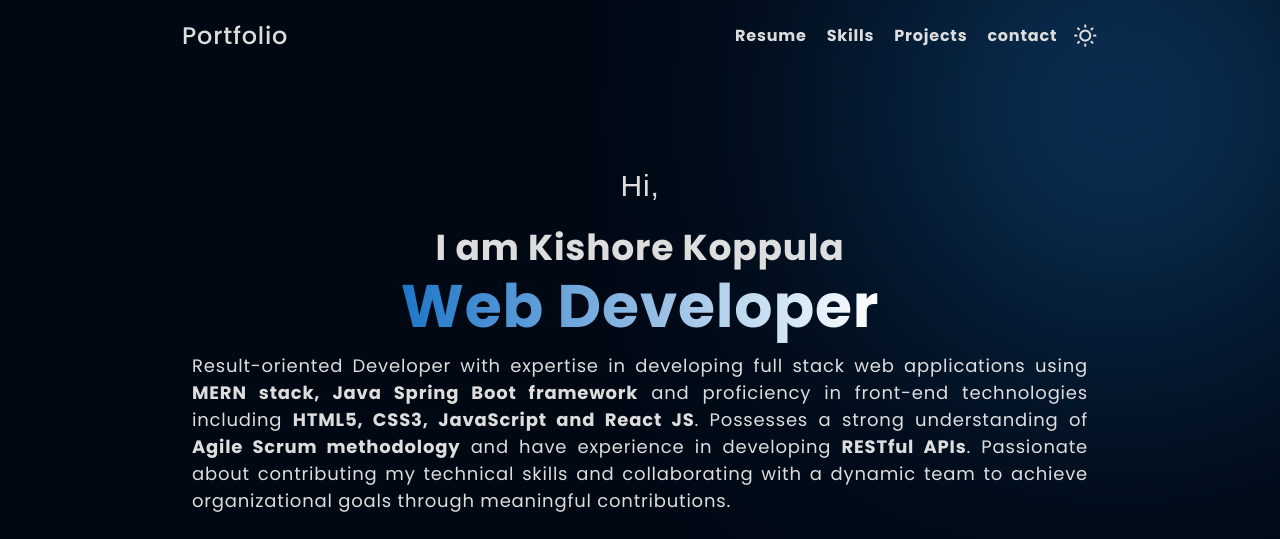
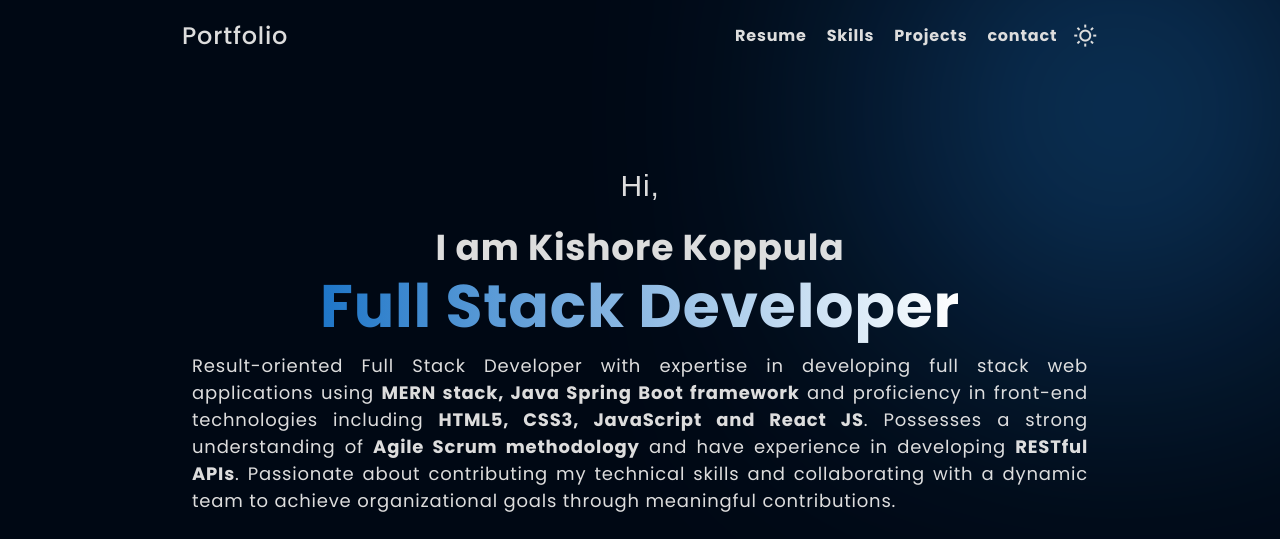
Before and after one commit to kishore906/MyPortfolio, a website: page index.html in a window 1280 px wide. Shown: the top 539 px of the page. Drawn offline with nearby package versions, Linux system fonts and the light colour scheme; a web font is replaced by a local one.

Commit message:
Hero section update

```diff
--- a/index.html
+++ b/index.html
@@ -101,14 +101,14 @@
                 I am Kishore Koppula
               </h3>
               <h1>
-                <span class="title">Web Developer</span>
+                <span class="title">Full Stack Developer</span>
               </h1>
 
               <p
                 class="max-w-4xl text-[14px] md:text-[16px] lg:text-[18px] pb-5 text-justify"
               >
-                Result-oriented Developer with expertise in developing full
-                stack web applications using
+                Result-oriented Full Stack Developer with expertise in
+                developing full stack web applications using
                 <b>MERN stack, Java Spring Boot framework</b> and proficiency in
                 front-end technologies including
                 <b>HTML5, CSS3, JavaScript and React JS</b>. Possesses a strong
```
